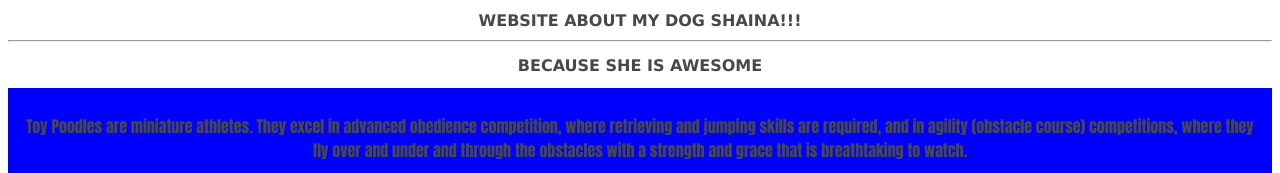
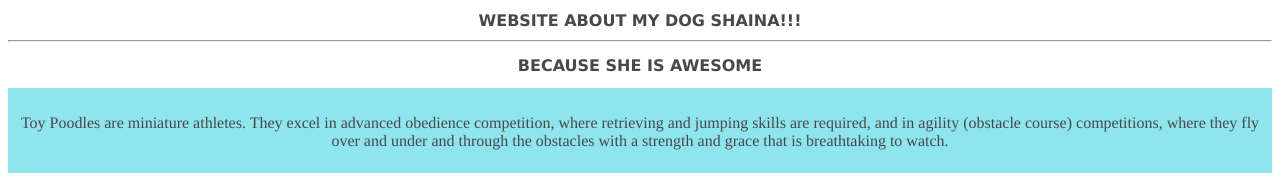
Before and after one commit to paisto/paisto.github.io, a plain HTML site: page index.html in a window 1280 px wide. Shown: the top 173 px of the page. Drawn offline with Linux system fonts and the light colour scheme.

Commit message:
font size and color
class=paige
background color too

```diff
--- a/style.css
+++ b/style.css
@@ -28,7 +28,8 @@ div {
 }
 
 .paige {
-	background: blue;
-	font-family: impact;
+	background: #8EE5EE;
+	font-family: times;
 	font-size: 16px;
+	font: #26466D;
 }
```
